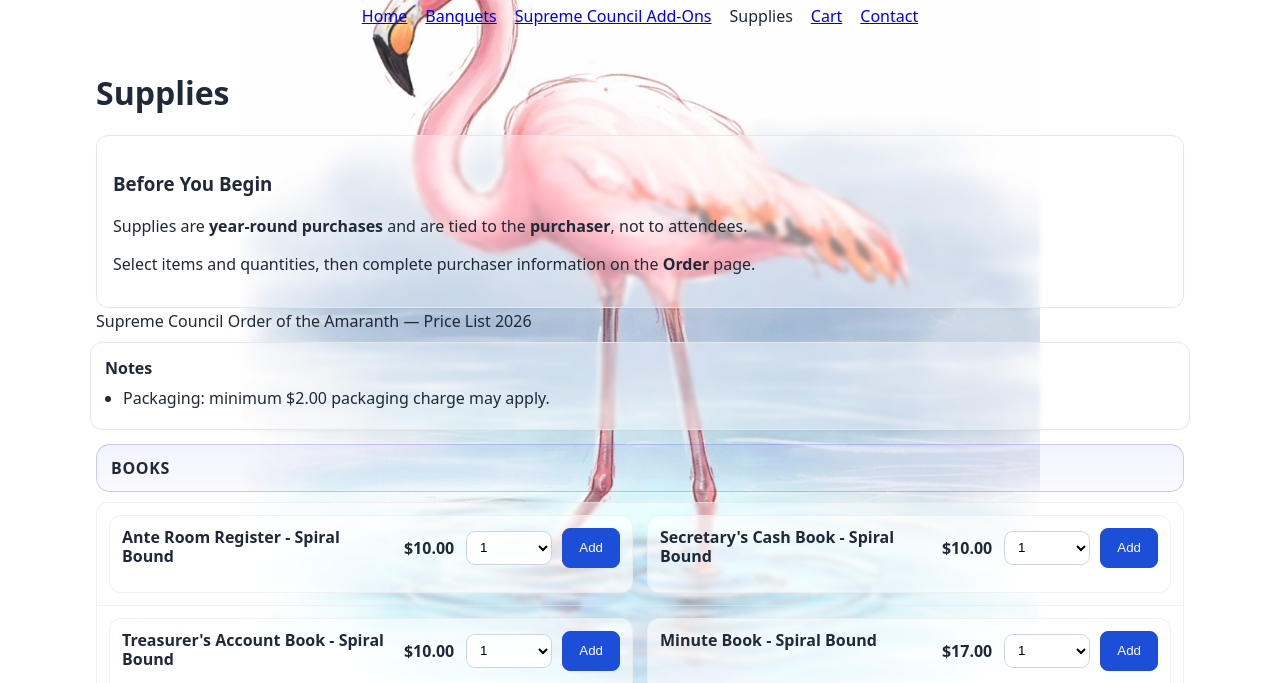
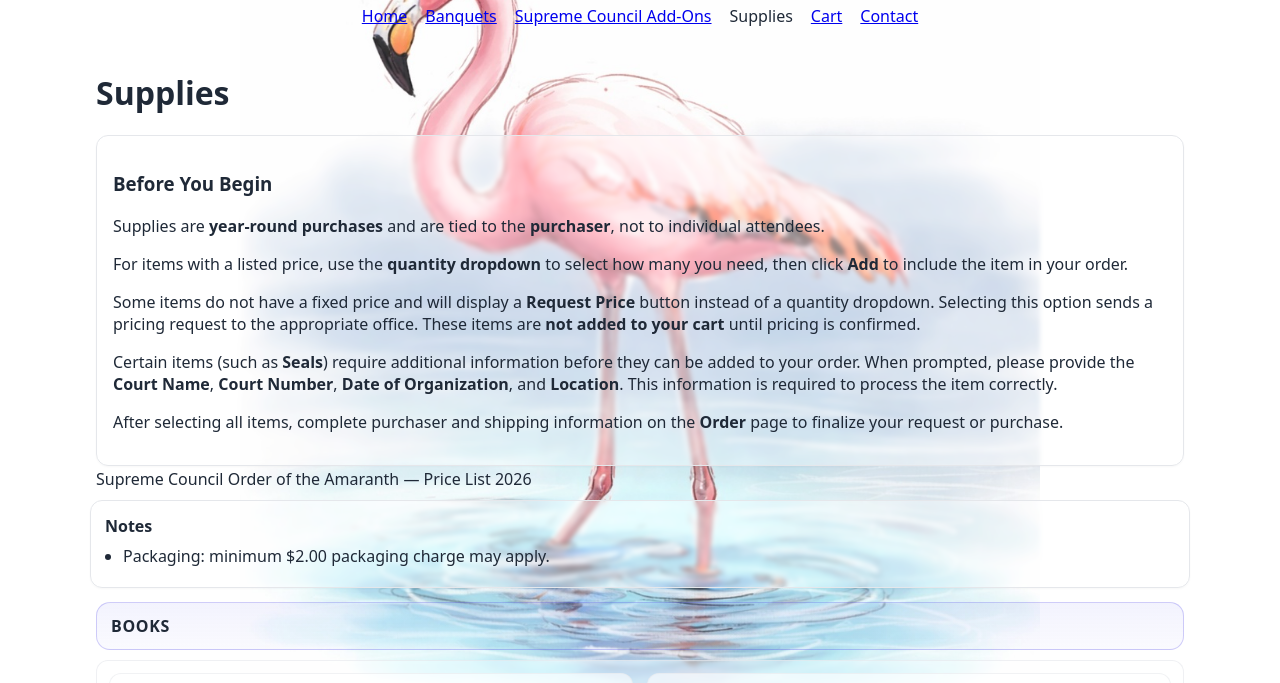
Before and after one commit to kfors-sketch/Supreme-Amaranth-2027, a website: page supplies.html in a window 1280 px wide. Shown: the part 86-769 px from the top of the page. Drawn offline with Linux system fonts and the light colour scheme; no server answers; sample sign-in values are in the browser's storage.

Commit message:
Add files via upload

```diff
--- a/supplies.html
+++ b/supplies.html
@@ -38,9 +38,40 @@
 
 <section class="card page-instructions" style="margin-top:16px;">
   <h3>Before You Begin</h3>
-  <p>Supplies are <strong>year-round purchases</strong> and are tied to the <strong>purchaser</strong>, not to attendees.</p>
-  <p>Select items and quantities, then complete purchaser information on the <strong>Order</strong> page.</p>
+
+  <p>
+    Supplies are <strong>year-round purchases</strong> and are tied to the
+    <strong>purchaser</strong>, not to individual attendees.
+  </p>
+
+  <p>
+    For items with a listed price, use the <strong>quantity dropdown</strong>
+    to select how many you need, then click <strong>Add</strong> to include the
+    item in your order.
+  </p>
+
+  <p>
+    Some items do not have a fixed price and will display a
+    <strong>Request Price</strong> button instead of a quantity dropdown.
+    Selecting this option sends a pricing request to the appropriate office.
+    These items are <strong>not added to your cart</strong> until pricing is
+    confirmed.
+  </p>
+
+  <p>
+    Certain items (such as <strong>Seals</strong>) require additional information
+    before they can be added to your order. When prompted, please provide the
+    <strong>Court Name</strong>, <strong>Court Number</strong>,
+    <strong>Date of Organization</strong>, and <strong>Location</strong>. This
+    information is required to process the item correctly.
+  </p>
+
+  <p>
+    After selecting all items, complete purchaser and shipping information on
+    the <strong>Order</strong> page to finalize your request or purchase.
+  </p>
 </section>
+
 
       <p class="muted sup-sub">
         Supreme Council Order of the Amaranth — Price List 2026
```
